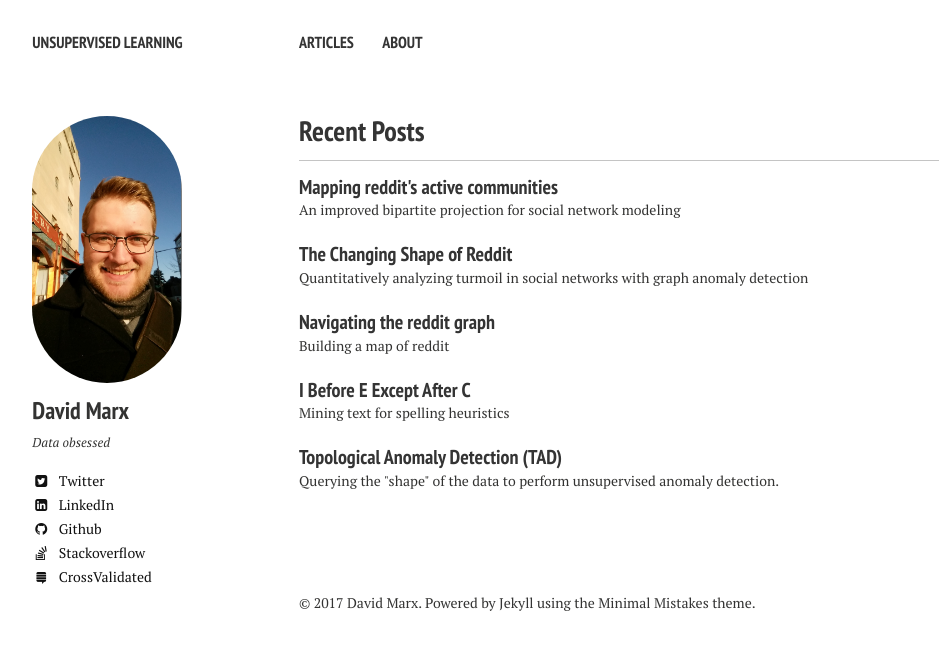
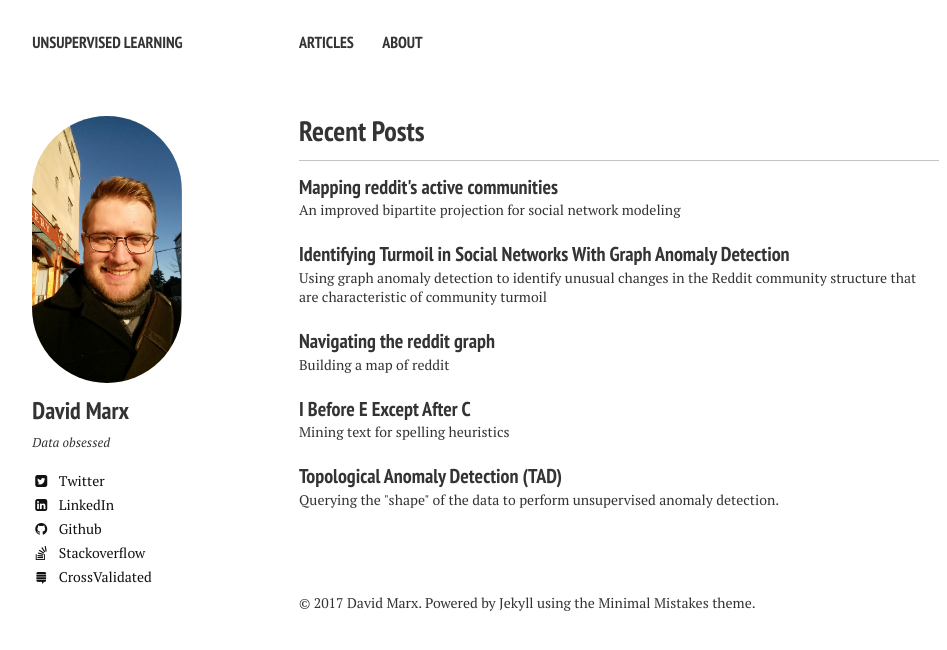
Before and after one commit to dmarx/dmarx.github.io, a Jekyll site: the page built from index.md, in a window 1280 px wide. Shown: the top 650 px of the page, without its empty margins (21-968 px from the left). Built offline with Jekyll 4.4.1, drawn with Linux system fonts in a browser that asks for light colours; nearby versions of some CDN libraries.

Commit message:
Changed title

```diff
--- a/_posts/2016-02-03-changing-shape-of-reddit.md
+++ b/_posts/2016-02-03-changing-shape-of-reddit.md
@@ -1,7 +1,7 @@
 ---
 layout: post
-title: The Changing Shape of Reddit
-excerpt: "Quantitatively analyzing turmoil in social networks with graph anomaly detection"
+title: Identifying Turmoil in Social Networks With Graph Anomaly Detection
+excerpt: "Using graph anomaly detection to identify unusual changes in the Reddit community structure that are characteristic of community turmoil"
 tags: [link analysis, igraph, R, network analysis, social network analysis, anomaly detection, reddit]
 modified:
 comments: true
```
